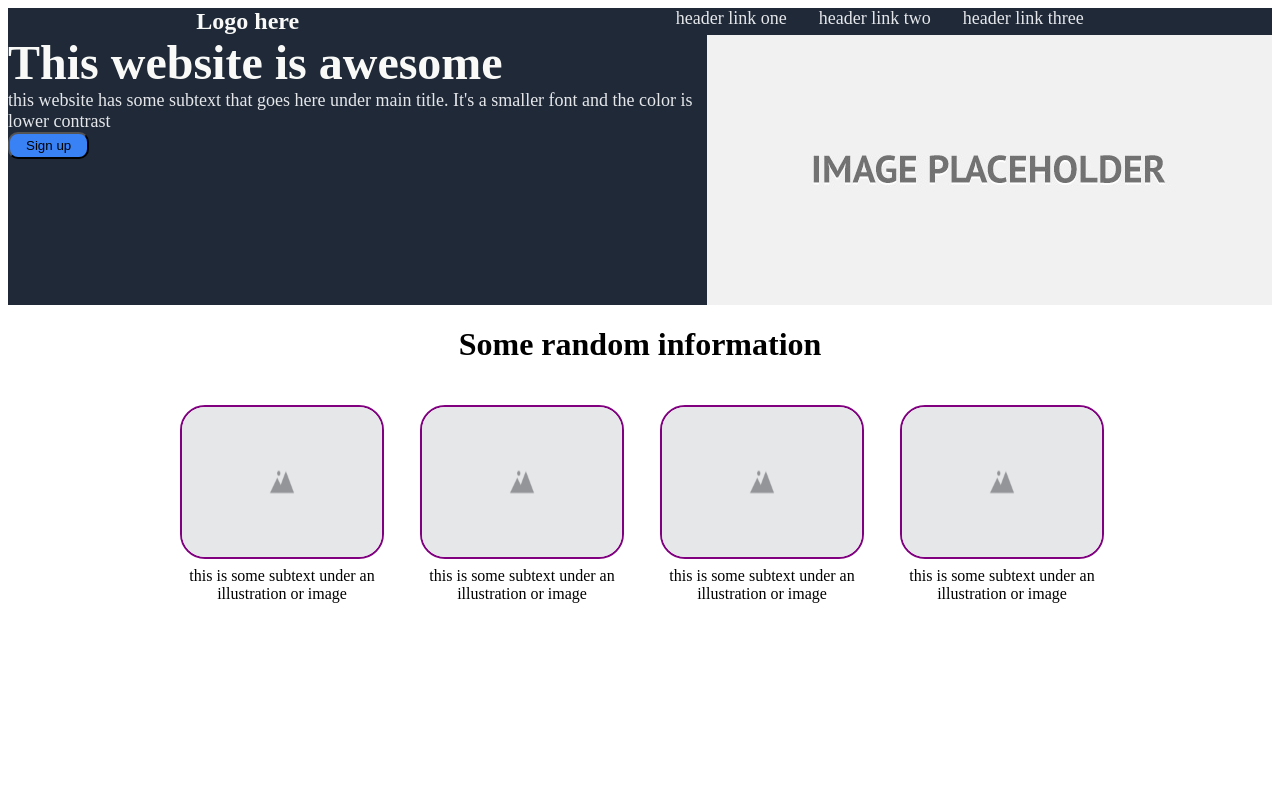
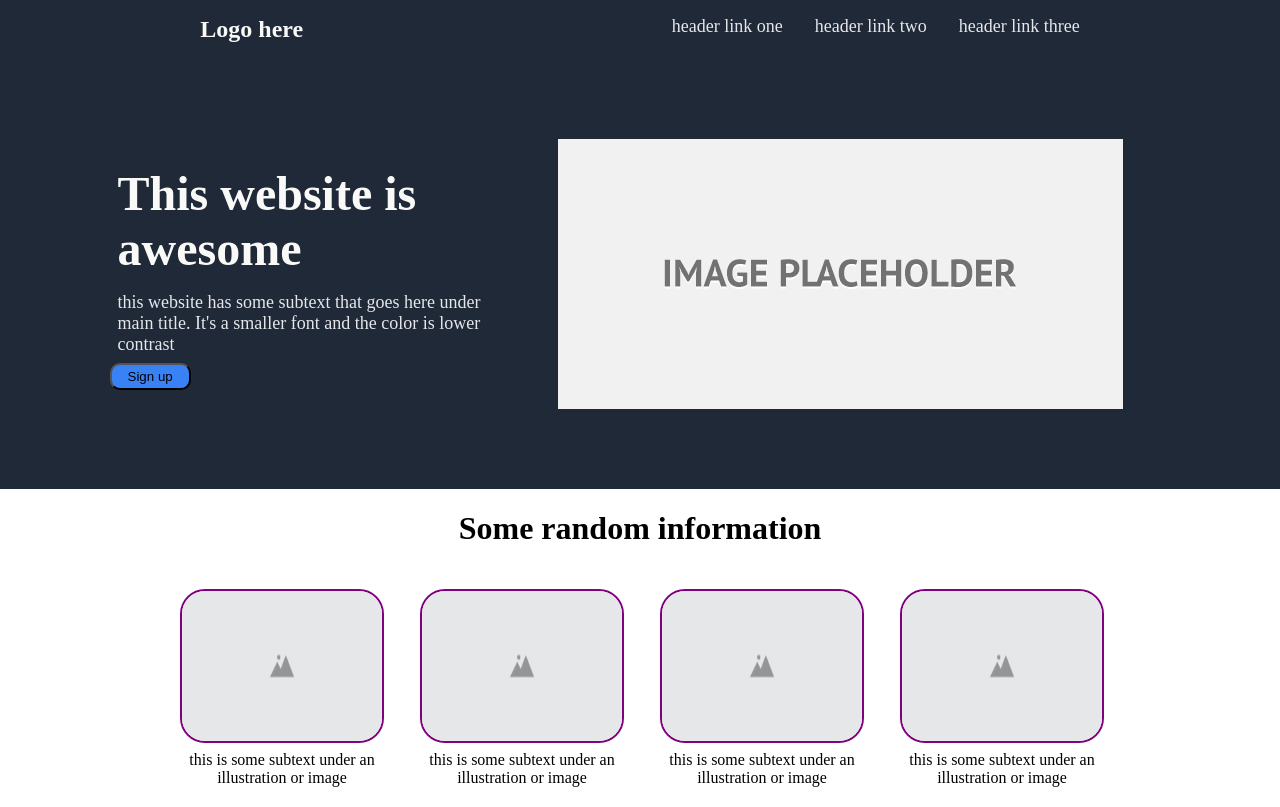
Before and after one commit to MohammedAlmanea/LandingPage, a plain HTML site: page index.html in a window 1280 px wide. Drawn offline with Linux system fonts and the light colour scheme.

Commit message:
Finished header and intro and information styles

```diff
--- a/style.css
+++ b/style.css
@@ -1,31 +1,49 @@
 body {
     display: flex;
     flex-direction: column;
+    margin: 0;
+    padding: 0;
 }
+
 
 .header {
     background-color: #1f2937;
     display: flex;
     justify-content: space-around;
+    padding: 16px;
+    margin: 0;
 }
 
 .intro {
     background-color: #1f2937;
     display: flex;
     justify-content: center;
+    align-items: center;
+    padding: 48px;
+    margin: 0;
 }
+
 .sometext {
- display: flex;
+    display: flex;
     flex-direction: column;
+    flex-wrap: wrap;
+    flex-basis: 400px
 }
+
+.intro img {
+    margin: 32px 48px;
+}
+
 .information h1 {
     text-align: center;
 }
+
 .images {
     display: flex;
     justify-content: center;
     align-items: center;
 }
+
 .images div {
     display: flex;
     flex-direction: column;
@@ -34,6 +52,7 @@ body {
     margin: 20px;
     text-align: center;
 }
+
 .images img {
     width: 200px;
     height: 150px;
@@ -47,11 +66,12 @@ body {
     color: #e5e7eb;
     text-decoration: none;
 }
+
 button {
     width: fit-content;
     padding: 4px 16px;
     border-radius: 10px;
-    background-color: #3882f6 ;
+    background-color: #3882f6;
 }
 
 .header .logo {
@@ -73,9 +93,11 @@ button {
     font-size: 48px;
     font-weight: bolder;
     color: #f9faf8;
+    padding: 8px;
 }
 
 .intro .sometext .text2 {
     font-size: 18px;
+    padding: 8px;
     color: #e5e7eb;
 }
```
Also changed, not shown: index.html (line endings or trailing spaces).
